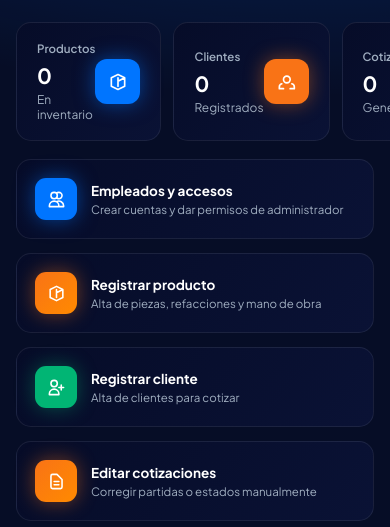
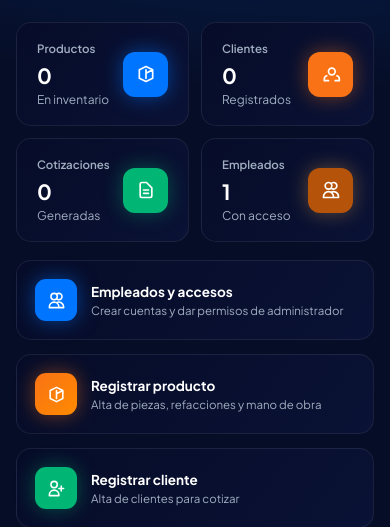
Before and after one commit to alu222410833-pixel/grupo-soldador, a Django app: page /administracion/ in a window 390 px wide; the page is wider, and only the part inside the window is pictured. Shown: the part 119-646 px from the top of that part. Run offline with Django 5.2, Linux system fonts and the light colour scheme; the visitor is signed in with stand-in values (Sample User, id 1); data comes from the database, SQL or seed files in the repository; data that the repository does not hold is empty.

Commit message:
Administración: KPIs responsivos (auto-fit) en pantalla angosta
Co-Authored-By: Devin AI <158243242+devin-ai-integration[bot]@users.noreply.github.com>

```diff
--- a/templates/taller/administracion.html
+++ b/templates/taller/administracion.html
@@ -8,7 +8,7 @@
   </div>
 </div>
 
-<div class="kpis" style="grid-template-columns:repeat(4,1fr)">
+<div class="kpis" style="grid-template-columns:repeat(auto-fit,minmax(155px,1fr))">
   <div class="kpi">
     <div>
       <div class="label">Productos</div>
```
